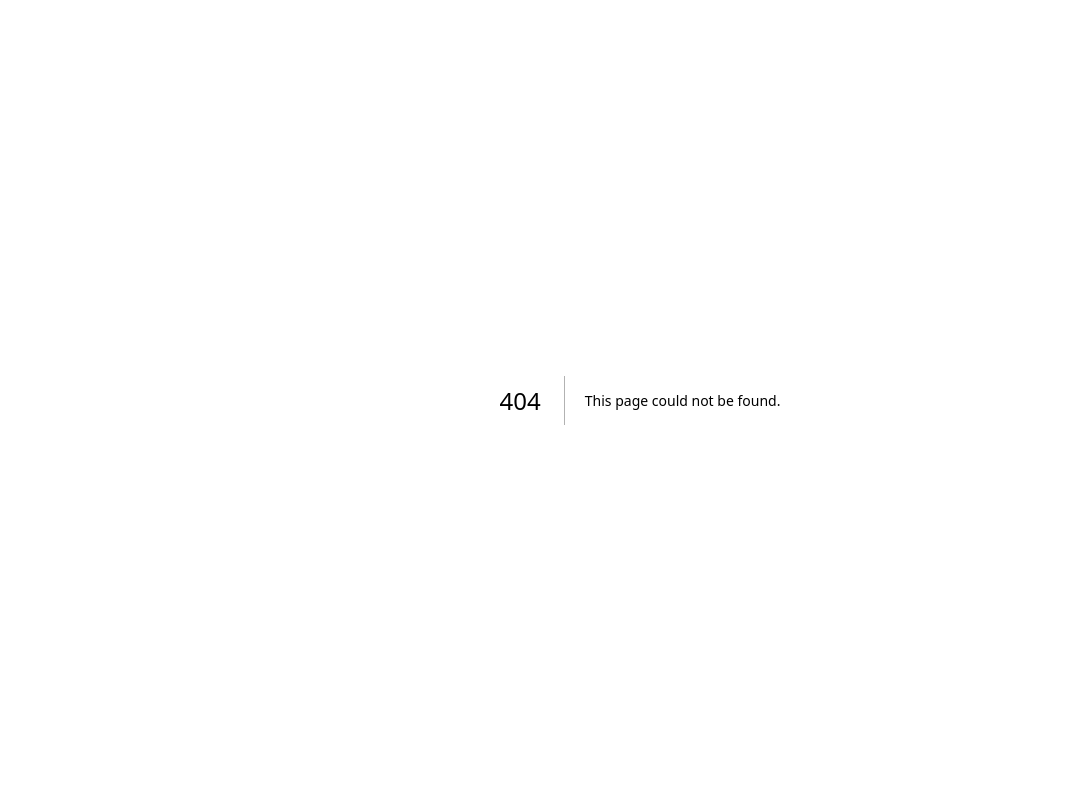
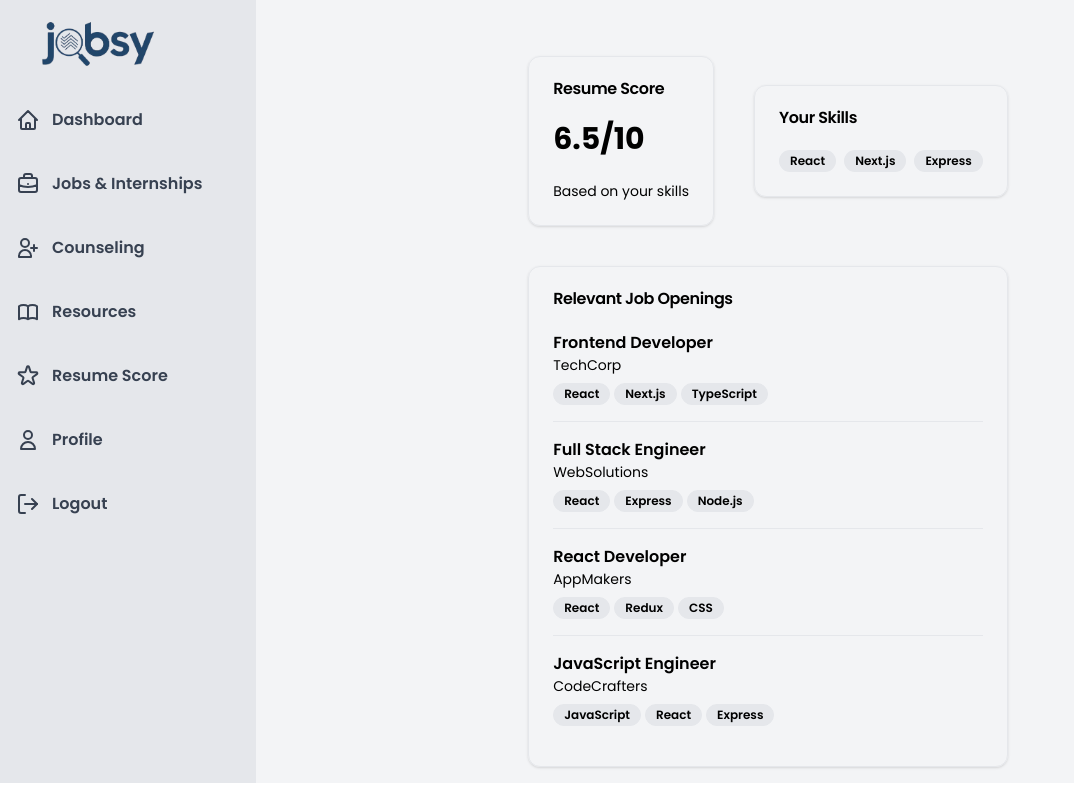
Before and after one commit to Vivek7d/joSy, a Next.js app: page /resume-score in a window 1280 px wide. Before the commit this address had no page. Shown: the whole page, without its empty margins (0-1074 px from the left). Built offline with nearby package versions, Linux system fonts and the light colour scheme.

Commit message:
Added resume score

```diff
--- /dev/null
+++ b/app/resume-score/page.js
@@ -0,0 +1,15 @@
+import React from 'react';
+import Navbar from '@/components/Navbar';
+import ResumeScore from '@/components/ResumeScore';
+
+export default function page() {
+  return (
+    <div className="flex h-auto bg-gray-100">
+      {/* Sidebar (Navbar) */}
+      <Navbar />
+
+      {/* Profile Content */}
+      <ResumeScore />
+    </div>
+  );
+}
--- a/components/Homepage.js
+++ b/components/Homepage.js
@@ -11,7 +11,7 @@ const poppins = Poppins({
 
 export default function Homepage() {
   return (
-    <div className="flex h-screen space-y-3 bg-gray-100">
+    <div className="flex h-auto space-y-3 bg-gray-100">
       {/* Sidebar */}
       <Navbar />
       <Dashboard />
--- a/components/Navbar.js
+++ b/components/Navbar.js
@@ -1,5 +1,5 @@
 // components/Sidebar.js
-import { HomeIcon, BriefcaseIcon, BookOpenIcon, UserIcon, UserAddIcon } from "@heroicons/react/outline"; // Importing Heroicons
+import { HomeIcon, BriefcaseIcon, BookOpenIcon, UserIcon, UserAddIcon, StarIcon } from "@heroicons/react/outline"; // Importing Heroicons
 import Link from "next/link";
 import { Poppins } from 'next/font/google';
 import { LogOut } from "lucide-react";
@@ -12,7 +12,7 @@ const poppins = Poppins({
 
 export default function Sidebar() {
   return (
-    <div className={`${poppins.className} h-[180vh] w-64 bg-[#f7fee7] text-gray-900 flex flex-col `}>
+    <div className={`${poppins.className} h-auto w-64 bg-gray-200 text-gray-900 flex flex-col `}>
       <div className="flex items-center justify-center h-20 pr-16 pt-3 border-gray-200">
         <Link href="/">
           <Image
@@ -24,41 +24,47 @@ export default function Sidebar() {
           />
         </Link>
       </div>
-      <nav className="flex-grow bg-[#f7fee7] ">
+      <nav className="flex-grow bg-gray-200">
         <ul className="mt-5 space-y-6 font-semibold">
           <li>
-            <Link href="/dashboard" className="flex  items-center px-4 py-2 text-gray-700 hover:bg-[#f7fee7] hover:text-blue-600">
-              <HomeIcon className="h-6 w-6 mr-3 hover:bg-[#f7fee7]" />
+            <Link href="/dashboard" className="flex  items-center px-4 py-2 text-gray-700 hover:bg-gray-300 hover:text-blue-600">
+              <HomeIcon className="h-6 w-6 mr-3 hover:bg-gray-300" />
               Dashboard
             </Link>
           </li>
           <li>
-            <Link href="/jobs-internships" className="flex items-center px-4 py-2 text-gray-700 hover:bg-[#f7fee7] hover:text-blue-600">
-              <BriefcaseIcon className="h-6 w-6 mr-3 hover:bg-[#f7fee7]" />
+            <Link href="/jobs-internships" className="flex items-center px-4 py-2 text-gray-700 hover:bg-gray-300 hover:text-blue-600">
+              <BriefcaseIcon className="h-6 w-6 mr-3 hover:bg-gray-300" />
               Jobs & Internships
             </Link>
           </li>
           <li>
-            <Link href="/counseling" className="flex items-center px-4 py-2 text-gray-700 hover:bg-[#f7fee7] hover:text-blue-600">
-              <UserAddIcon className="h-6 w-6 mr-3 hover:bg-[#f7fee7]" />
+            <Link href="/counseling" className="flex items-center px-4 py-2 text-gray-700 hover:bg-gray-300 hover:text-blue-600">
+              <UserAddIcon className="h-6 w-6 mr-3 hover:bg-gray-300" />
               Counseling
             </Link>
           </li>
           <li>
-            <Link href="/resources" className="flex items-center px-4 py-2 text-gray-700 hover:bg-[#f7fee7] hover:text-blue-600">
-              <BookOpenIcon className="h-6 w-6 mr-3 hover:bg-[#f7fee7]" />
+            <Link href="/resources" className="flex items-center px-4 py-2 text-gray-700 hover:bg-gray-300 hover:text-blue-600">
+              <BookOpenIcon className="h-6 w-6 mr-3 hover:bg-gray-300" />
               Resources
             </Link>
           </li>
           <li>
-            <Link href="/profile" className="flex items-center px-4 py-2 text-gray-700 hover:bg-[#f7fee7] hover:text-blue-600">
-              <UserIcon className="h-6 w-6 mr-3 hover:bg-[#f7fee7]" />
+            <Link href="/resume-score" className="flex items-center px-4 py-2 text-gray-700 hover:bg-gray-300 hover:text-blue-600">
+              <StarIcon className="h-6 w-6 mr-3 hover:bg-gray-300" />
+              Resume Score
+            </Link>
+          </li>
+          <li>
+            <Link href="/profile" className="flex items-center px-4 py-2 text-gray-700 hover:bg-gray-300 hover:text-blue-600">
+              <UserIcon className="h-6 w-6 mr-3 hover:bg-gray-300" />
               Profile
             </Link>
           </li>
           <li>
-            <Link href="/logout" className="flex items-center px-4 py-2  text-gray-700 hover:bg-[#f7fee7] hover:text-blue-600">
-              <LogOut className="h-6 w-6 mr-3 hover:bg-[#f7fee7]" />
+            <Link href="/logout" className="flex items-center px-4 py-2  text-gray-700 hover:bg-gray-300 hover:text-blue-600">
+              <LogOut className="h-6 w-6 mr-3 hover:bg-gray-300" />
               Logout
             </Link>
           </li>
--- /dev/null
+++ b/components/ResumeScore.js
@@ -0,0 +1,97 @@
+'use client';
+
+import { useState, useEffect } from 'react';
+import { Card, CardContent, CardHeader, CardTitle } from "@/components/ui/card";
+import { Badge } from "@/components/ui/badge";
+import { Progress } from "@/components/ui/progress";
+import { Poppins } from 'next/font/google';
+
+const poppins = Poppins({
+  weight: ["100", "400", "500", "600", "700", "800"],
+  subsets: ["latin"],
+});
+const fetchJobListings = (skills) => {
+  return new Promise((resolve) => {
+    setTimeout(() => {
+      resolve([
+        { title: "Frontend Developer", company: "TechCorp", skills: ["React", "Next.js", "TypeScript"] },
+        { title: "Full Stack Engineer", company: "WebSolutions", skills: ["React", "Express", "Node.js"] },
+        { title: "React Developer", company: "AppMakers", skills: ["React", "Redux", "CSS"] },
+        { title: "JavaScript Engineer", company: "CodeCrafters", skills: ["JavaScript", "React", "Express"] },
+      ]);
+    }, 1000);
+  });
+};
+
+// Function to calculate resume score based on skills (out of 10)
+const calculateResumeScore = (skills) => {
+  const baseScore = 5;
+  const skillScore = skills.length * 0.5;
+  return Math.min(baseScore + skillScore, 10);
+};
+
+export default function ResumeScore() {
+  const [resumeScore, setResumeScore] = useState(0);
+  const [jobListings, setJobListings] = useState([]);
+  const skills = ["React", "Next.js", "Express"];
+
+  useEffect(() => {
+    setResumeScore(calculateResumeScore(skills));
+    fetchJobListings(skills).then(setJobListings);
+  }, []);
+
+  return (
+    <div className={`${poppins.className} max-w-4xl mx-auto p-4 space-y-6 h-auto bg-gray-100`}>
+
+      <div class="flex justify-center items-center space-x-10 my-10">
+      <Card>
+        <CardHeader>
+          <CardTitle>Resume Score</CardTitle>
+        </CardHeader>
+        <CardContent>
+          <div className="flex items-center justify-between mb-2">
+            <span className="text-3xl font-bold">{resumeScore.toFixed(1)}/10</span>
+          </div>
+          <Progress value={resumeScore * 10} className="w-full" />
+          <p className="mt-2 text-sm text-muted-foreground">Based on your skills</p>
+        </CardContent>
+      </Card>
+
+      <Card>
+        <CardHeader>
+          <CardTitle>Your Skills</CardTitle>
+        </CardHeader>
+        <CardContent>
+          <div className="flex flex-wrap gap-2 ">
+            {skills.map((skill) => (
+              <Badge key={skill} variant="secondary" className="bg-gray-200 rounded-xl">{skill}</Badge>
+            ))}
+          </div>
+        </CardContent>
+      </Card>
+      </div>
+
+
+      <Card>
+        <CardHeader>
+          <CardTitle>Relevant Job Openings</CardTitle>
+        </CardHeader>
+        <CardContent>
+          <ul className="space-y-4">
+            {jobListings.map((job, index) => (
+              <li key={index} className="border-b pb-4 last:border-b-0">
+                <h3 className="font-semibold">{job.title}</h3>
+                <p className="text-sm text-muted-foreground">{job.company}</p>
+                <div className="mt-2 flex flex-wrap gap-1">
+                  {job.skills.map((skill) => (
+                    <Badge key={skill} variant="outline" className="text-xs bg-gray-200 rounded-xl">{skill}</Badge>
+                  ))}
+                </div>
+              </li>
+            ))}
+          </ul>
+        </CardContent>
+      </Card>
+    </div>
+  );
+}
```
Also changed, not shown: 1 other file (tests, documents, lock files or other folders).
